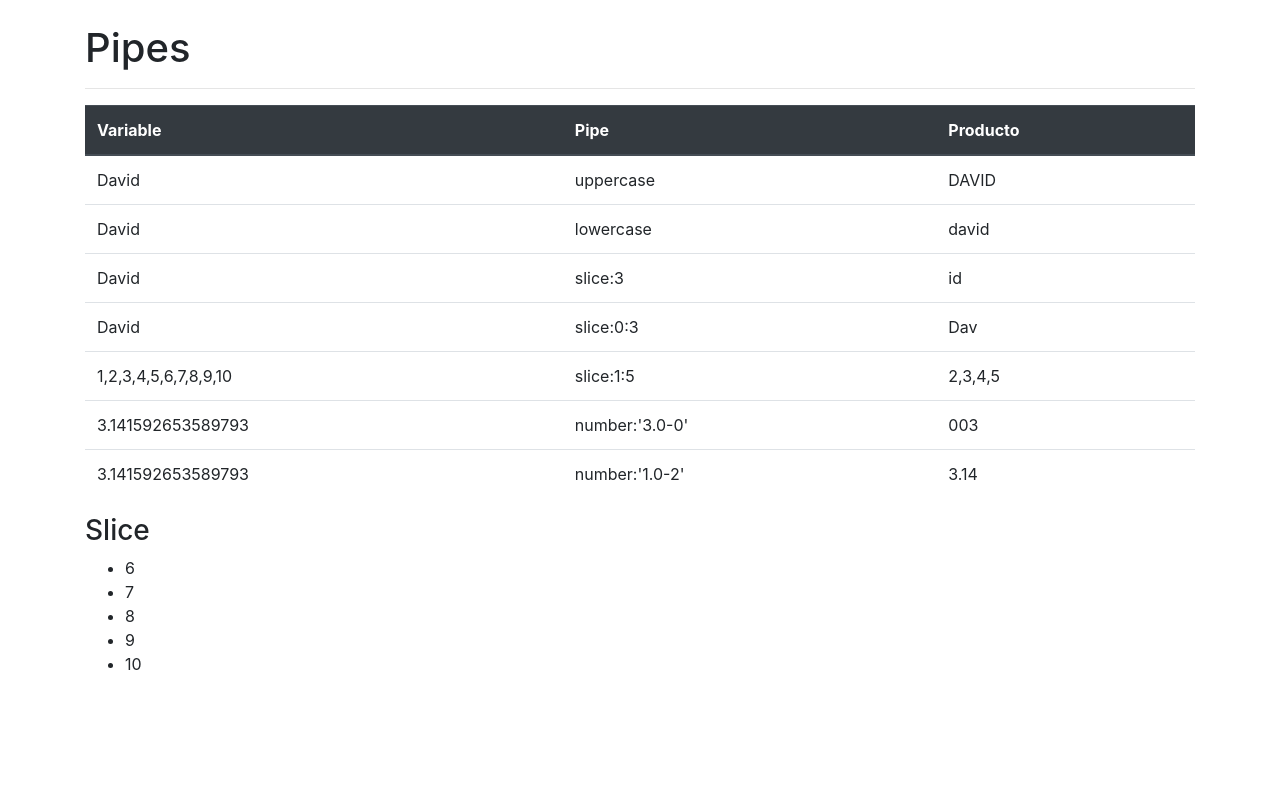
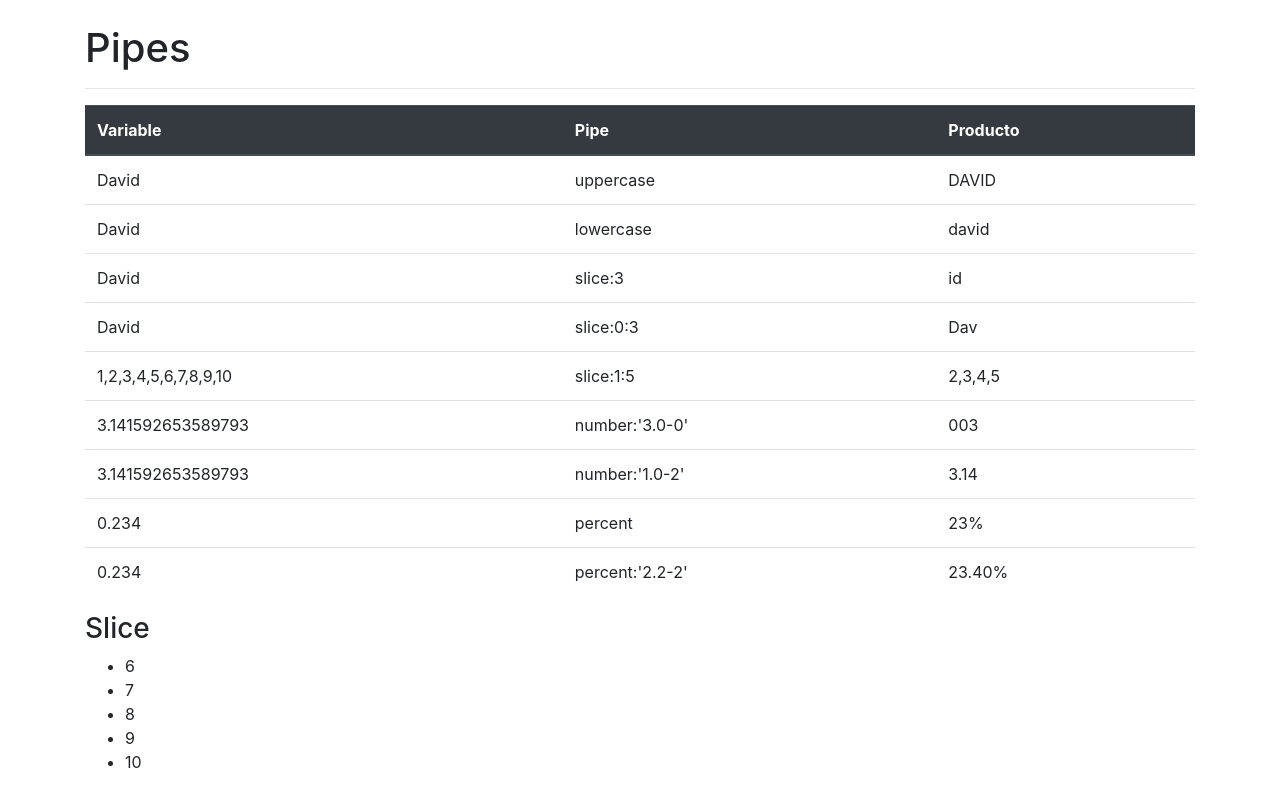
Before and after one commit to dtoledoz0207/App-Pipes, an Angular app: page / in a window 1280 px wide. Built offline with nearby package versions, Linux system fonts and the light colour scheme.

Commit message:
percentAdded

```diff
--- a/src/app/app.component.html
+++ b/src/app/app.component.html
@@ -54,6 +54,18 @@
         <td>{{PI | number:'1.0-2'}}</td>
       </tr>
 
+      <tr>
+        <td>{{a}}</td>
+        <td>percent</td>
+        <td>{{a | percent}}</td>
+      </tr>
+
+      <tr>
+        <td>{{a}}</td>
+        <td>percent:'2.2-2'</td>
+        <td>{{a | percent:'2.2-2'}}</td>
+      </tr>
+
     </tbody>
   </table>
 
--- a/src/app/app.component.ts
+++ b/src/app/app.component.ts
@@ -13,4 +13,6 @@
 
   PI:number = Math.PI;
 
+  a:number = 0.234;
+
 }
```
